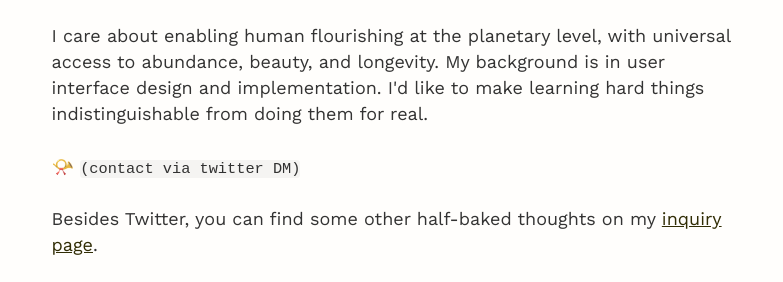
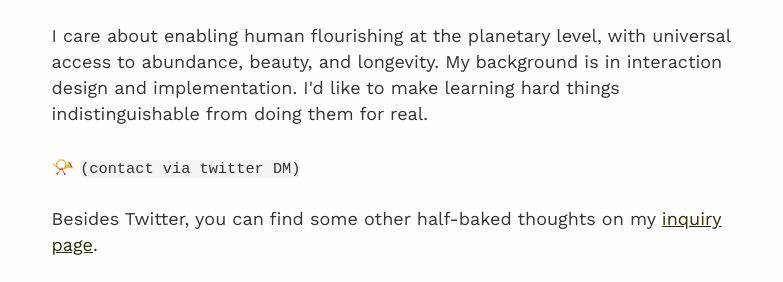
Before and after one commit to maxkrieger/maxkrieger.github.io, a Gatsby site: page / in a window 1280 px wide. Shown: the part 80-362 px from the top of the page, without its empty margins (248-1031 px from the left). Built offline with nearby package versions, Linux system fonts and the light colour scheme; Gatsby itself is replaced by a stand-in of ours.

Commit message:
change verbiage

```diff
--- a/src/pages/index.js
+++ b/src/pages/index.js
@@ -34,7 +34,7 @@ const IndexPage = () => (
     <p style={{ fontWeight: 400 }}>
       I care about enabling human flourishing at the planetary level, with
       universal access to abundance, beauty, and longevity. My background is in
-      user interface design and implementation. I'd like to make learning hard
+      interaction design and implementation. I'd like to make learning hard
       things indistinguishable from doing them for real.
     </p>
     {/* <Callout
```
